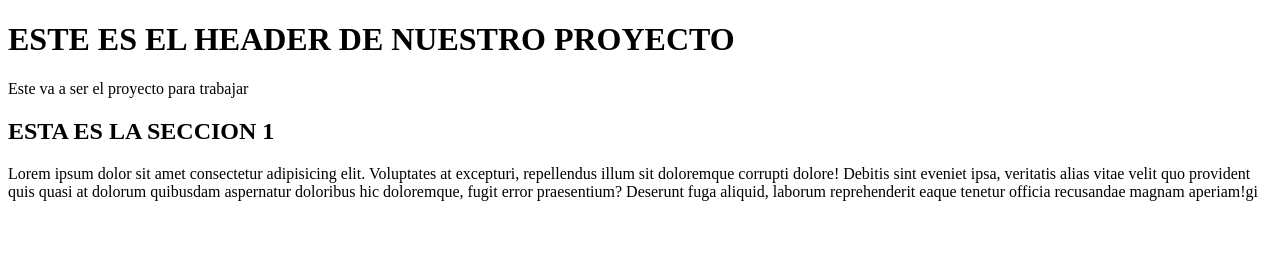
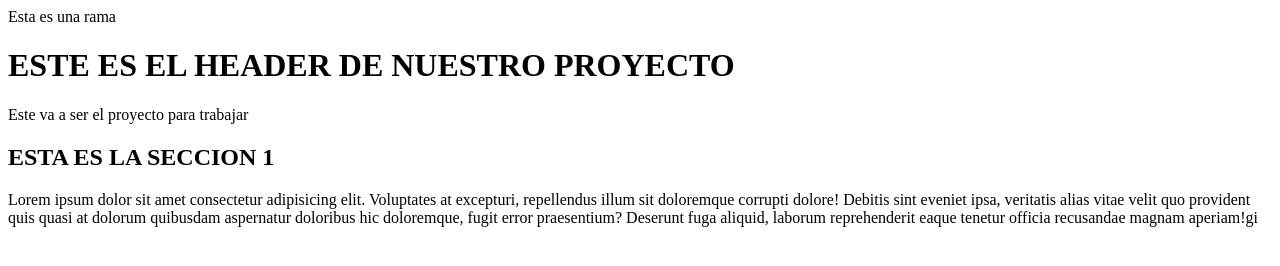
Before and after one commit to CamilaBrahim26/clase-git, a plain HTML site: page index.html in a window 1280 px wide. Drawn offline with Linux system fonts and the light colour scheme.

Commit message:
se genera el navba

```diff
--- a/index.html
+++ b/index.html
@@ -5,6 +5,8 @@
   <meta name="viewport" content="width=device-width, initial-scale=1.0">
   <title>Document</title>
 </head>
+<nav>Esta es una rama</nav>
+
 <header>
   <h1>ESTE ES EL HEADER DE NUESTRO PROYECTO</h1>
 </header>
```
